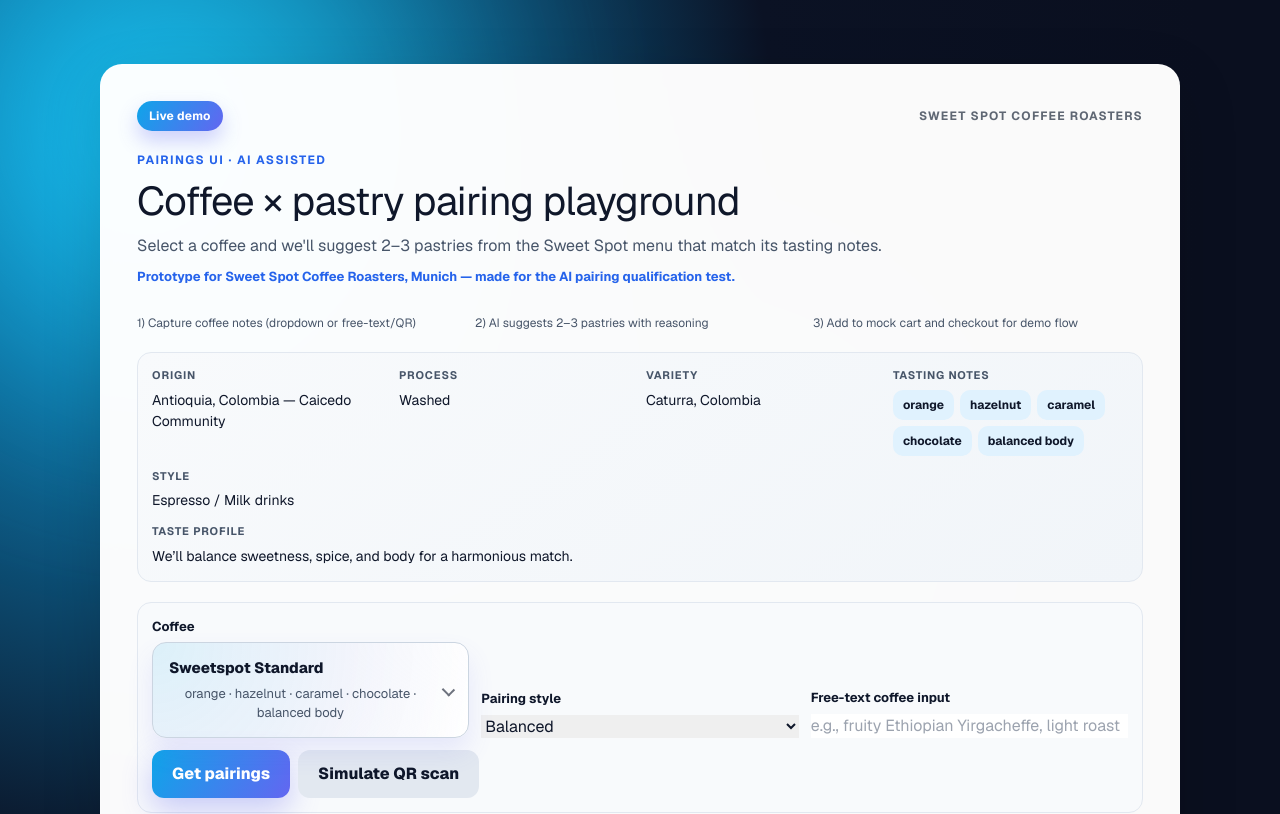
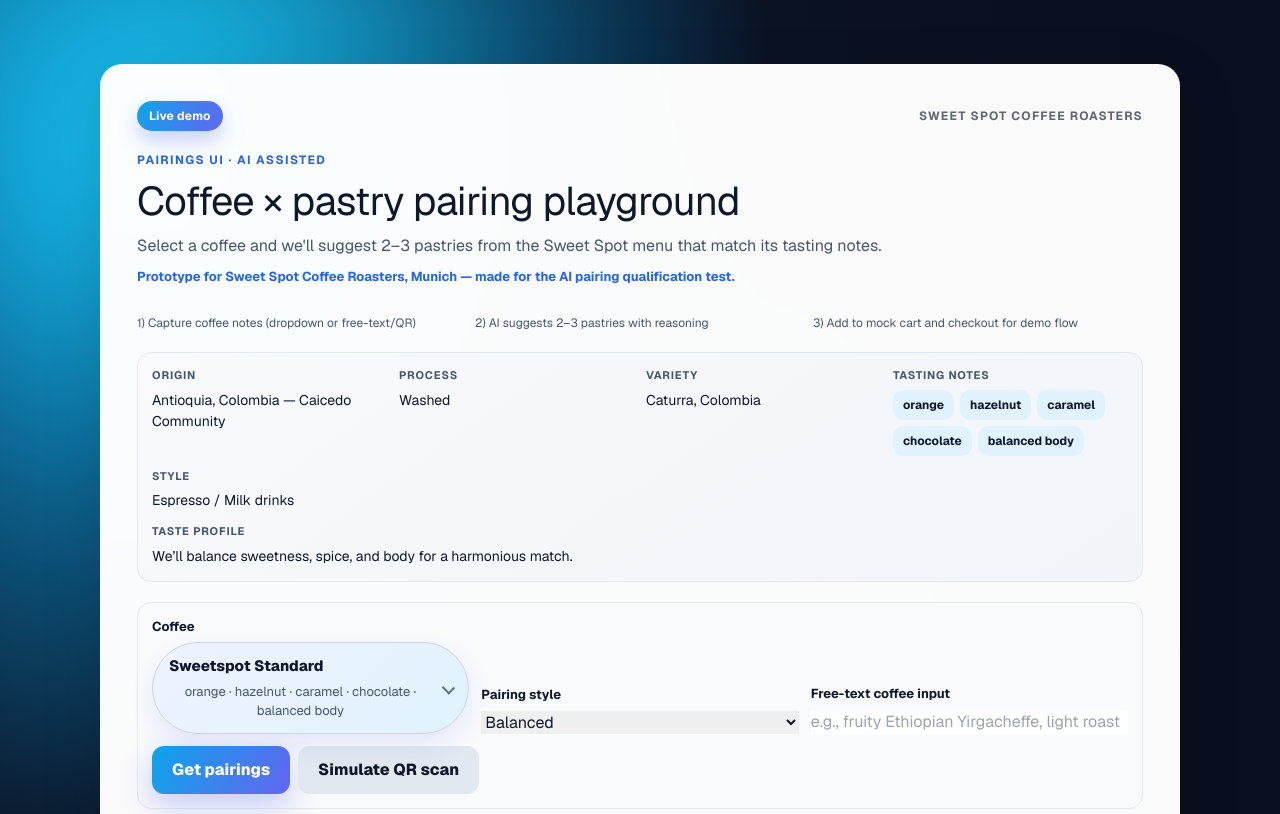
Before and after one commit to AIDeveloper0/ai-coffee, a Next.js app: page / in a window 1280 px wide. Shown: the top 814 px of the page. Built offline with nearby package versions, Linux system fonts and the light colour scheme.

Commit message:
Restyle pairing style dropdown as pill

```diff
--- a/app/page.module.css
+++ b/app/page.module.css
@@ -232,17 +232,17 @@
 
 .selectTrigger {
   width: 100%;
-  padding: 14px 16px;
-  border-radius: 14px;
+  padding: 12px 16px;
+  border-radius: 999px;
   border: 1px solid #cbd5e1;
-  background: radial-gradient(circle at 0% 0%, rgba(14, 165, 233, 0.12), rgba(99, 102, 241, 0.04) 60%, #ffffff);
+  background: linear-gradient(135deg, #eef2ff, #e0f2fe);
   display: flex;
   justify-content: space-between;
   align-items: center;
   gap: 12px;
   cursor: pointer;
-  box-shadow: 0 14px 26px rgba(99, 102, 241, 0.12);
-  transition: transform 0.12s ease, box-shadow 0.2s ease, border-color 0.2s ease;
+  box-shadow: 0 12px 24px rgba(99, 102, 241, 0.12);
+  transition: transform 0.12s ease, box-shadow 0.2s ease, border-color 0.2s ease, background 0.2s ease;
 }
 
 .selectOpen {
```
